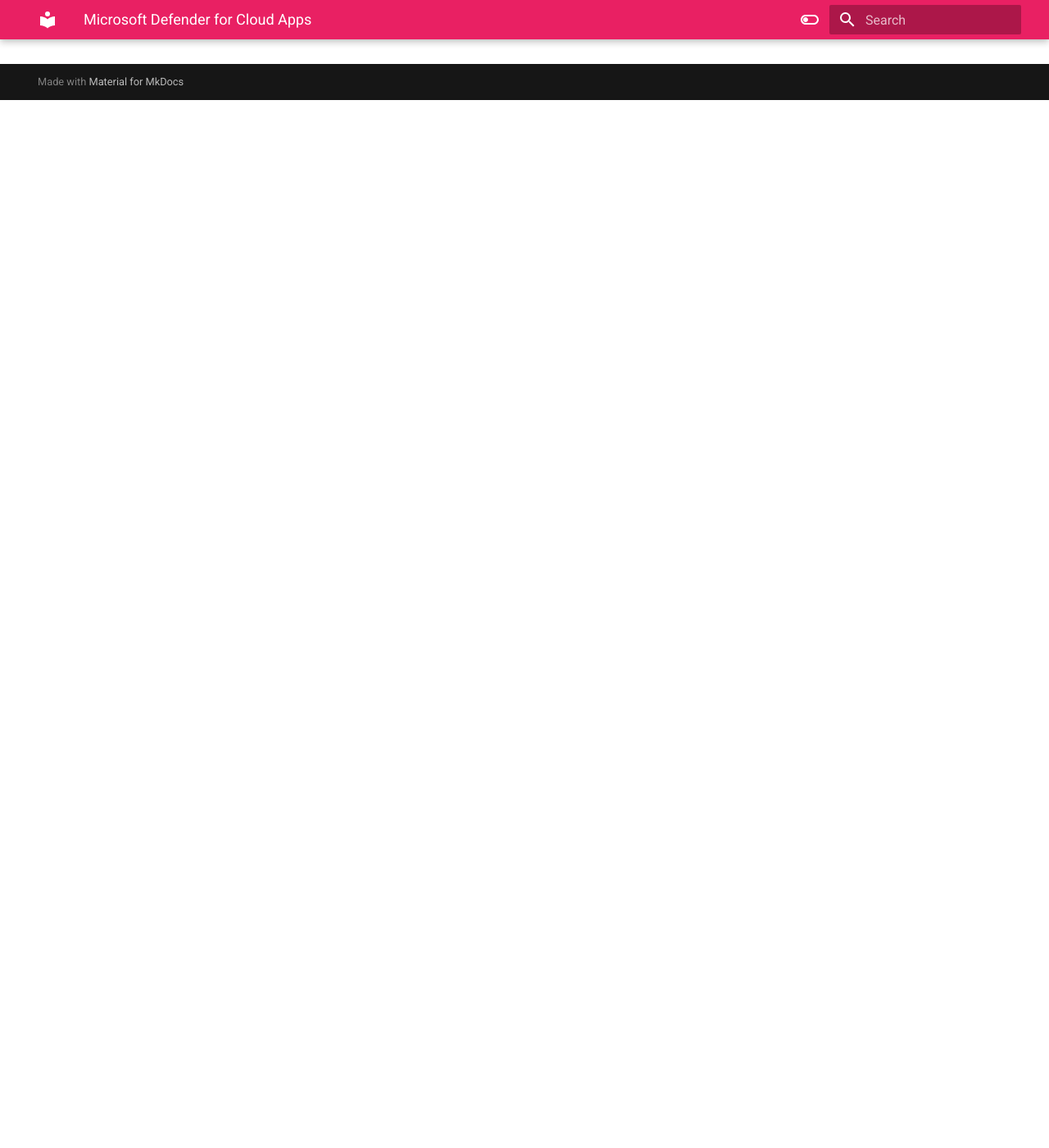
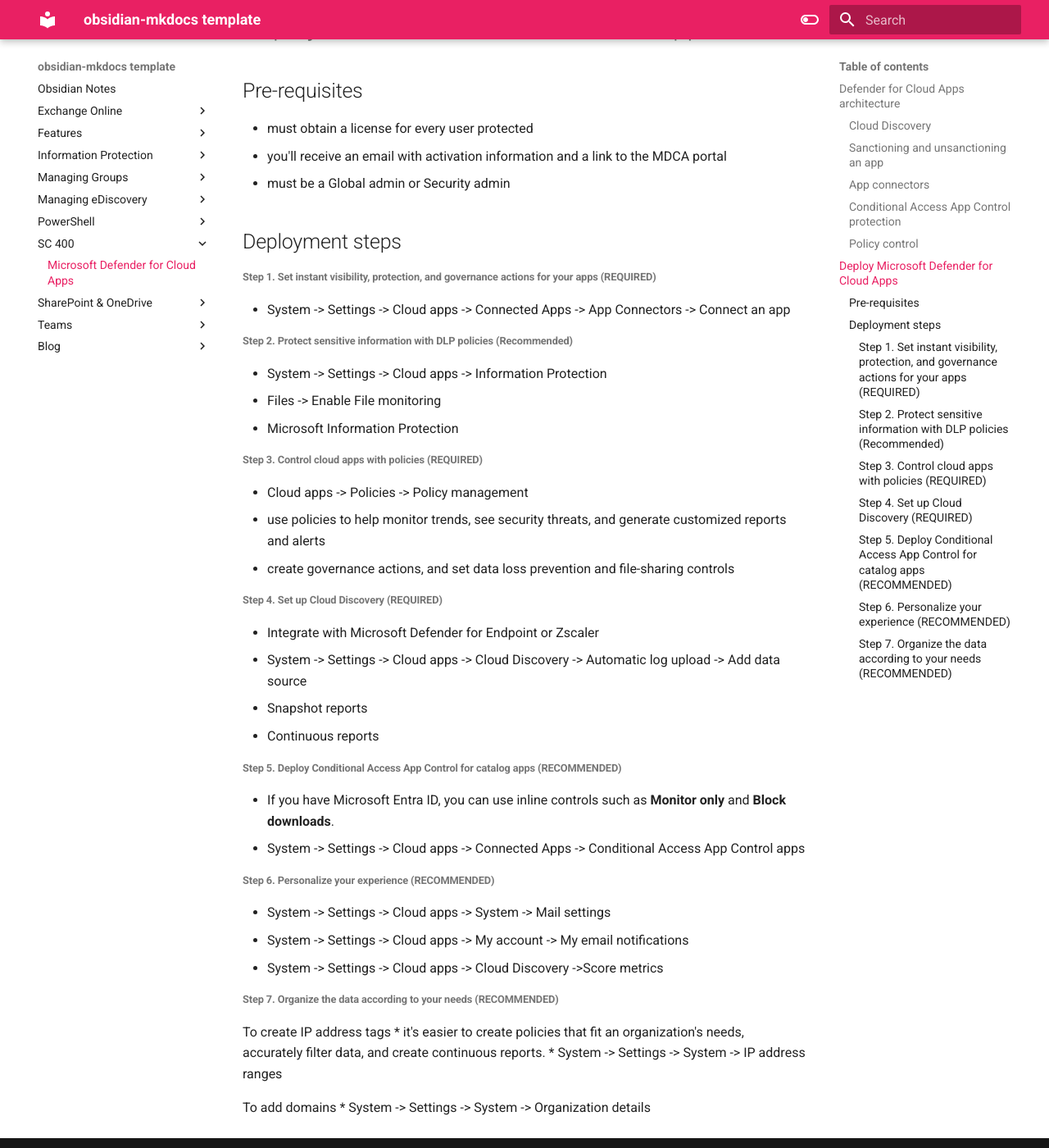
Before and after one commit to loujomer/toyee, an MkDocs documentation site: the page built from docs/SC-400/Microsoft Defender for Cloud Apps.md, in a window 1280 px wide and 1400 px high, scrolled down 1278 px. Shown: the whole window at 82% size. Built offline with MkDocs 1.6.1 and Material for MkDocs 9.7.7, drawn with Linux system fonts in a browser that asks for light colours; some of the changed text lies outside the part shown.

Commit message:
Update Microsoft Defender for Cloud Apps.md

```diff
--- a/docs/SC-400/Microsoft Defender for Cloud Apps.md
+++ b/docs/SC-400/Microsoft Defender for Cloud Apps.md
@@ -6,3 +6,75 @@
 ## Defender for Cloud Apps architecture
 
 ### Cloud Discovery
+* uses an organization's traffic logs to dynamically discover and analyze the cloud apps that it's using
+
+### Sanctioning and unsanctioning an app
+* Microsoft ranked and scored the apps based on industry standards
+* Microsoft Defender for Cloud Apps lets an organization know how risky an app is
+
+### App connectors
+* facilitate the integration between the Cloud App Security service and cloud applications
+* the app administrator authorizes Microsoft Defender for Cloud Apps to access the app
+* Then, Microsoft Defender for Cloud Apps queries the app for activity logs, and it scans data, accounts, and cloud content
+* Microsoft Defender for Cloud Apps can enforce policies, detects threats, and provides governance actions for resolving issues.
+
+### Conditional Access App Control protection
+* uses reverse proxy architecture
+* Organizations typically deploy the reverse proxy server in the same network segment as the application server.
+	* The proxy server routes incoming traffic to the appropriate backend server based on the requested URL.
+	* For Microsoft Defender for Cloud Apps, organizations configure the reverse proxy server to redirect traffic to the Microsoft Defender proxy server for inspection and policy enforcement before forwarding it to the application server.
+
+### Policy control
+* detect and remediate
+
+-----------
+# Deploy Microsoft Defender for Cloud Apps
+
+## Pre-requisites
+* must obtain a license for every user protected
+* you'll receive an email with activation information and a link to the MDCA portal
+* must be a Global admin or Security admin
+
+## Deployment steps
+
+###### Step 1. Set instant visibility, protection, and governance actions for your apps (REQUIRED)
+
+* System -> Settings -> Cloud apps -> Connected Apps -> App Connectors -> Connect an app
+###### Step 2.  Protect sensitive information with DLP policies (Recommended)
+
+* System -> Settings -> Cloud apps -> Information Protection
+* Files -> Enable File monitoring
+* Microsoft Information Protection
+
+###### Step 3. Control cloud apps with policies (REQUIRED)
+
+*  Cloud apps -> Policies -> Policy management
+* use policies to help monitor trends, see security threats, and generate customized reports and alerts
+* create governance actions, and set data loss prevention and file-sharing controls
+
+###### Step 4. Set up Cloud Discovery (REQUIRED)
+
+* Integrate with Microsoft Defender for Endpoint or Zscaler
+* System -> Settings -> Cloud apps  -> Cloud Discovery -> Automatic log upload -> Add data source
+* Snapshot reports
+* Continuous reports
+
+###### Step 5. Deploy Conditional Access App Control for catalog apps (RECOMMENDED)
+
+* If you have Microsoft Entra ID, you can use inline controls such as **Monitor only** and **Block downloads**.
+* System -> Settings -> Cloud apps -> Connected Apps -> Conditional Access App Control apps
+
+###### Step 6. Personalize your experience (RECOMMENDED)
+
+* System -> Settings -> Cloud apps -> System -> Mail settings
+* System -> Settings -> Cloud apps -> My account -> My email notifications
+* System -> Settings -> Cloud apps  -> Cloud Discovery ->Score metrics
+
+###### Step 7. Organize the data according to your needs (RECOMMENDED)
+
+To create IP address tags
+*  it's easier to create policies that fit an organization's needs, accurately filter data, and create continuous reports.
+* System -> Settings -> System -> IP address ranges
+
+To add domains
+* System -> Settings -> System -> Organization details
```
